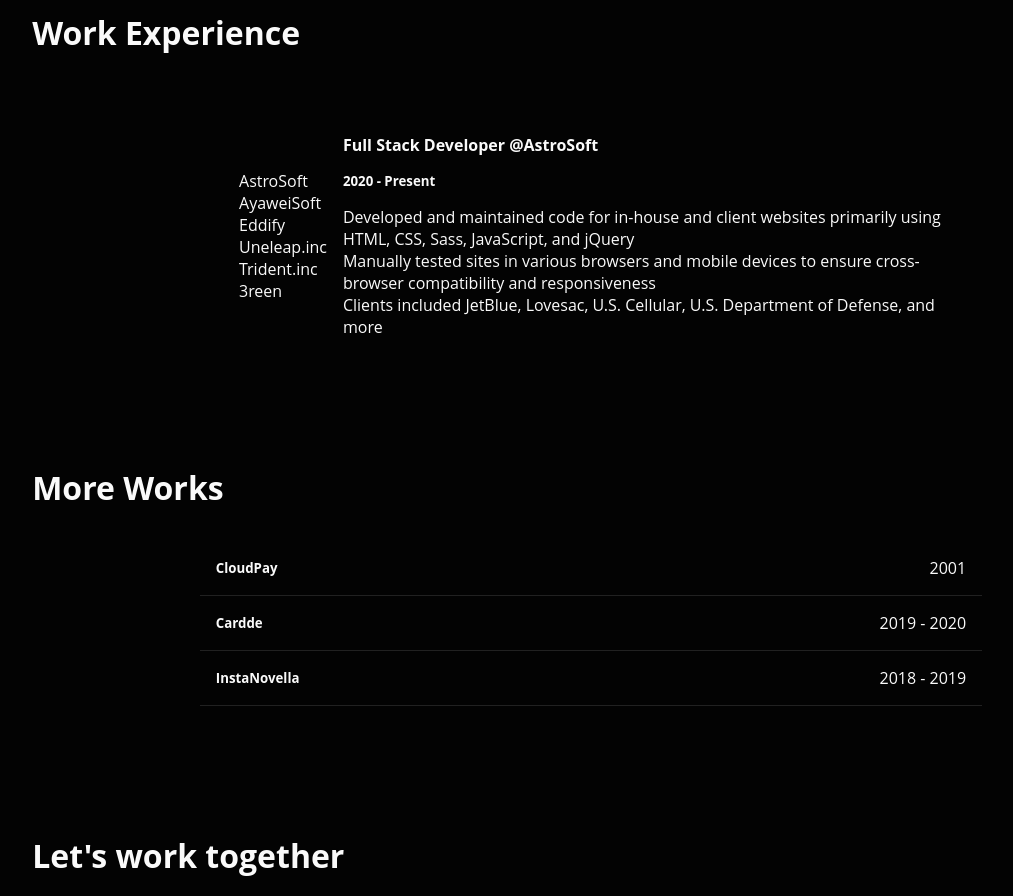
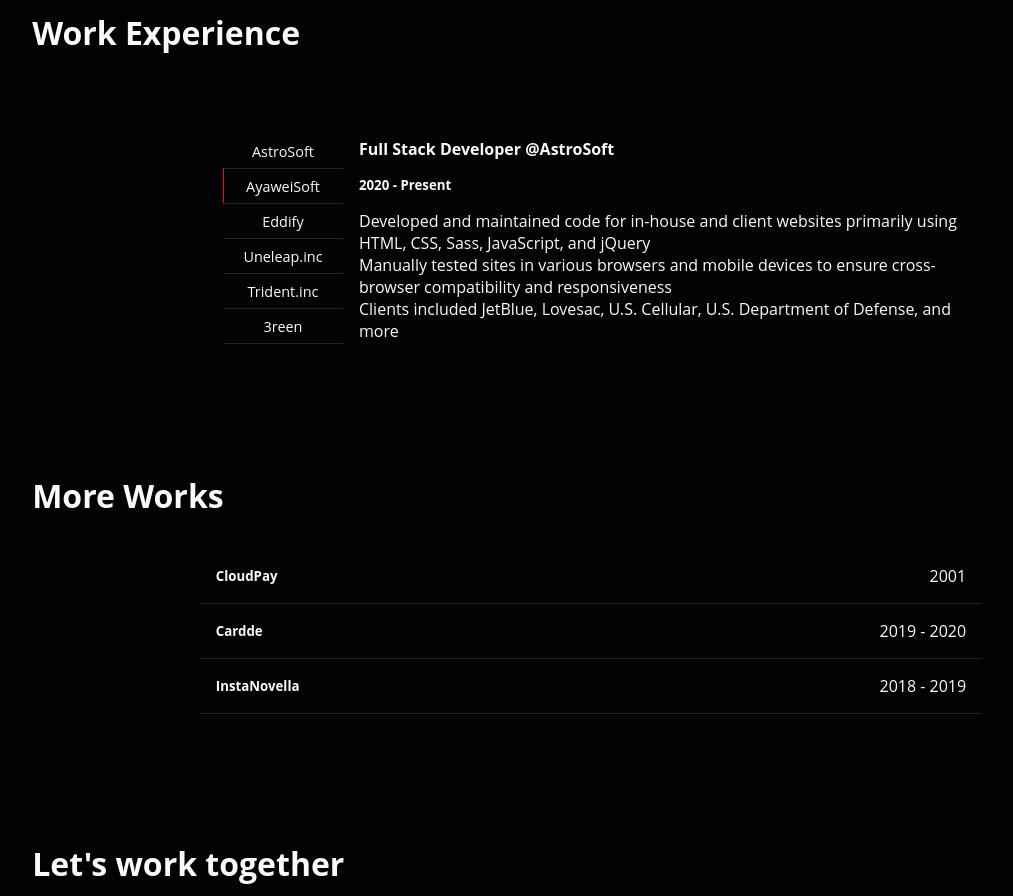
Before and after one commit to princecodes247/princecodes-2022, a Nuxt app: page / in a window 1280 px wide. Shown: the part 2360-3256 px from the top of the page, without its empty margins (44-1057 px from the left). Built offline with nearby package versions, Linux system fonts and the light colour scheme.

Commit message:
Update content

```diff
--- a/components/MoreWorks.vue
+++ b/components/MoreWorks.vue
@@ -1,12 +1,12 @@
 
 <template>
-    <div class="more_works">
+  <div :[attributeName]="url" class="more_works">
     <div class="more_works__item" v-for="work in works">
       <div class="more_works__item__title">
-                <h5>{{work.title}}</h5>
+        <h5>{{ work.title }}</h5>
       </div>
       <div class="more_works__item__date">
-                <p>{{work.date}}</p>
+        <p>{{ work.date }}</p>
       </div>
       <!-- <div class="more_works__item__points">
                 <ul>
@@ -25,11 +25,10 @@
   methods: {
     showCover(event) {
       // this.selectedJob = event.target.innerText;
-  }
+    },
   },
   data() {
     return {
-
       works: [
         {
           title: "CloudPay",
--- a/components/WorkExperience.vue
+++ b/components/WorkExperience.vue
@@ -1,12 +1,17 @@
 
 <template>
   <div class="experience__list">
-    <div class="experience_companies">
-      <div :class="{ active: selectedJob === job }" class="experience_company" @click="changeSelectedJob" v-for="job in Object.keys(jobs)">
+    <div class="experience__companies">
+      <div
+        :class="{ active: selectedJob === job }"
+        class="experience__company"
+        @click="changeSelectedJob"
+        v-for="job in Object.keys(jobs)"
+      >
         {{ job }}
       </div>
     </div>
-      <div class="experience__description" >
+    <div class="experience__description">
       <h4>
         {{ jobs[selectedJob].title }}
         @{{ selectedJob }}
@@ -32,14 +37,13 @@
   methods: {
     changeSelectedJob(event) {
       this.selectedJob = event.target.innerText;
-  }
+    },
   },
   data() {
     return {
       selectedJob: "AstroSoft",
       jobs: {
-
-        "AstroSoft": {
+        AstroSoft: {
           title: "Full Stack Developer",
           date: "2020 - Present",
           points: [
@@ -48,7 +52,7 @@
             "Clients included JetBlue, Lovesac, U.S. Cellular, U.S. Department of Defense, and more",
           ],
         },
-          "AyaweiSoft":{
+        AyaweiSoft: {
           title: "Full Stack Developer",
           date: "2019 - 2020",
           points: [
@@ -57,7 +61,7 @@
             "Clients included JetBlue, Lovesac, U.S. Cellular, U.S. Department of Defense, and more",
           ],
         },
-          "Eddify": {
+        Eddify: {
           title: "Full Stack Developer",
           date: "2018 - 2019",
           points: [
@@ -93,7 +97,6 @@
             "Clients included JetBlue, Lovesac, U.S. Cellular, U.S. Department of Defense, and more",
           ],
         },
-
       },
     };
   },
--- a/pages/index.vue
+++ b/pages/index.vue
@@ -15,6 +15,9 @@
         </div>
         <div class="scroll_indicator">Scroll down</div>
       </section>
+      <MouseTracker v-slot="{ x, y }">
+        Mouse is at: {{ x }}, {{ y }}
+      </MouseTracker>
       <section class="sect sect--projects">
         <h2 class="">Selected Projects</h2>
         <div class="projects">
```
Lines whose indentation alone changed are shown as unchanged.
